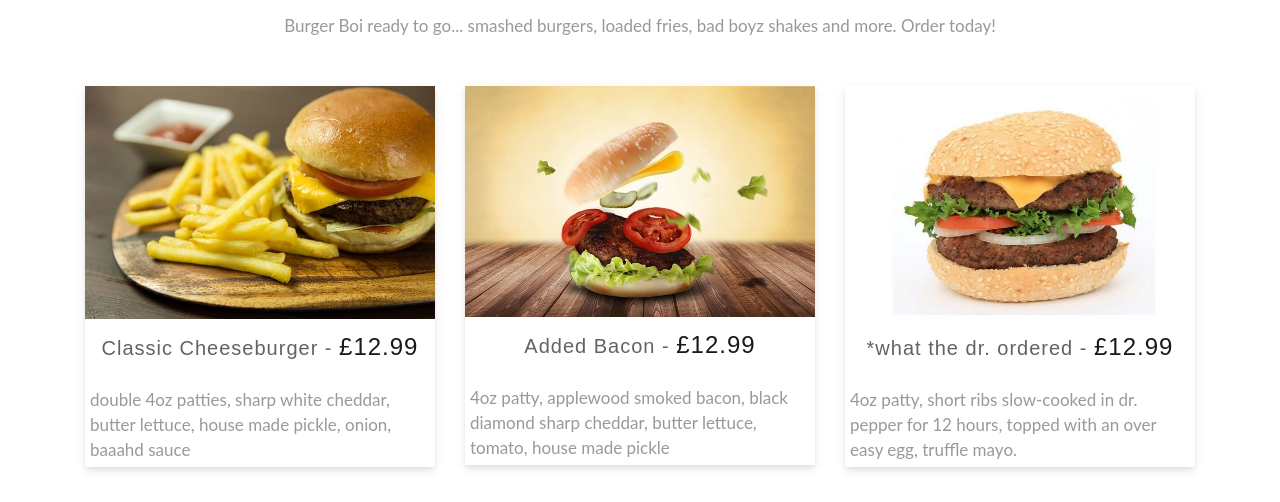
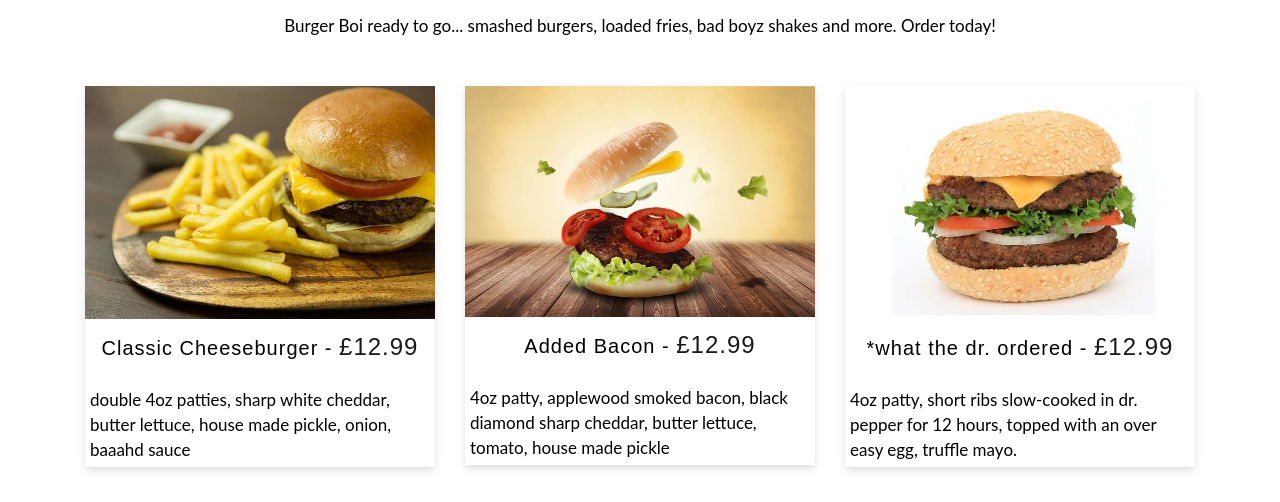
Before and after one commit to VCHOPRA86/BurgerBoyz, a plain HTML site: page menu.html in a window 1280 px wide. Shown: the part 450-952 px from the top of the page. Drawn offline with Linux system fonts and the light colour scheme.

Commit message:
Update style.css

```diff
--- a/assets/css/style.css
+++ b/assets/css/style.css
@@ -127,6 +127,7 @@ h3.bb-title.mb-2 {
 
 .ingre {
     padding: 5px;
+    color: #000000;
 }
 
 section.subscribe-main.py-5 {
@@ -303,6 +304,10 @@ nav ul ul ul li {
 /* Change ' +' in order to change the Dropdown symbol */
 li>a:only-child:after {
     content: "";
+}
+
+p.titile-para-text.mx-auto {
+    color:#000000;
 }
 
 /* Media Queries
@@ -923,7 +928,7 @@ button.submit-contact:hover {
 }
 
 h4.p-mask {
-    color: #636363;
+    color: #000000;
     font-size: 20px;
     letter-spacing: 1px;
     text-align: center;
```
